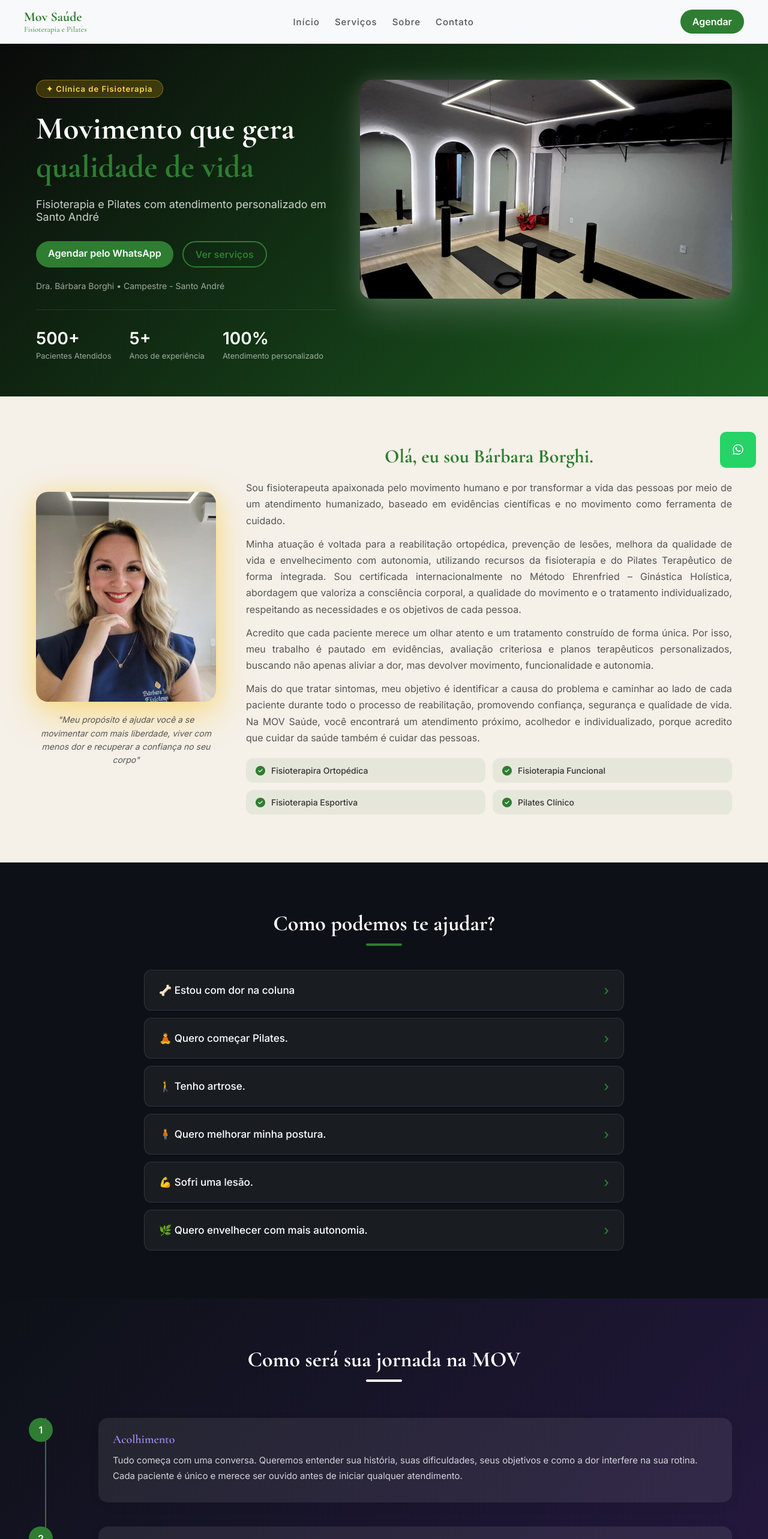
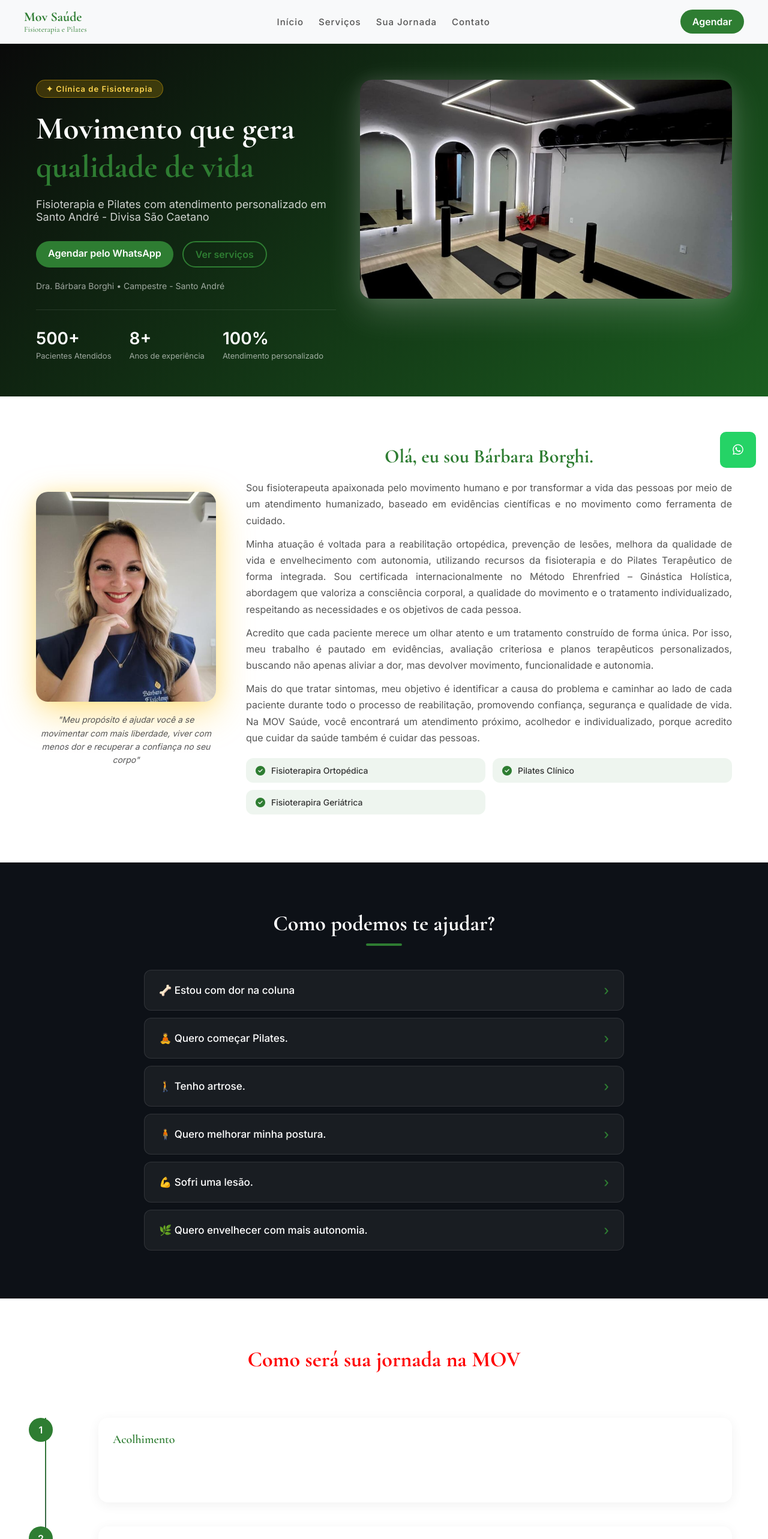
Before and after one commit to gustavoagsilva/mov-saude-react, a React (Vite) app: page / in a window 1280 px wide. Shown: the top 2566 px of the page at 60% size. Built offline with nearby package versions, Linux system fonts and the light colour scheme.

Commit message:
style: changed de css in components cta / footer / header / header / hero / journey / philosophy and professional. And delete the about and differentials

```diff
--- a/src/App.jsx
+++ b/src/App.jsx
@@ -1,6 +1,6 @@
-import About from "./components/About/About";
+// import About from "./components/About/About";
 import CTA from "./components/CTA/CTA";
-import Differentials from "./components/Differentials/Differentials";
+// import Differentials from "./components/Differentials/Differentials";
 import Header from "./components/Header/Header";
 import Hero from "./components/Hero/Hero";
 import Professional from "./components/Professional/Professional";
@@ -24,8 +24,8 @@ function App() {
       <Journey />
       <MovForYou />
       <Philosophy />
-      <About />
-      <Differentials />
+      {/* <About /> */}
+      {/* <Differentials /> */}
       <CTA />
       <Footer />
       <WhatsAppButton />
--- a/src/components/CTA/CTA.jsx
+++ b/src/components/CTA/CTA.jsx
@@ -5,7 +5,9 @@ function CTA() {
     <section className="cta reveal">
       <div className="cta__container container">
         <h2 className="cta__title">Agende sua avaliação agora mesmo</h2>
-        <p className="cta__subtitle">DEPOIS EU PENSO NO QUE ESCREVER AQUI</p>
+        <p className="cta__subtitle">
+          Agende sua aula experimental clicando AQUI
+        </p>
         <div className="cta__buttons">
           <a
             href="https://wa.me/5511910000570"
@@ -21,7 +23,7 @@ function CTA() {
 
         <div className="cta__trust">
           <span>
-            <i className="fas fa-check-circle"></i> Sem compromisso
+            <i className="fas fa-check-circle"></i> Aula experimental gratuita
           </span>
           <span>
             <i className="fas fa-heart"></i> Atendimento humanizado
--- a/src/components/Footer/Footer.jsx
+++ b/src/components/Footer/Footer.jsx
@@ -14,7 +14,7 @@ function Footer() {
           <div className="footer__item">
             <i className="fa-solid fa-location-dot"></i>
             <div>
-              <p>Rua Marina, 1325 - Campestre</p>
+              <p>Rua Marina, 1325, 1ª andar - Campestre</p>
               <p>CEP 09070-510 - Santo André/SP</p>
             </div>
           </div>
@@ -23,7 +23,9 @@ function Footer() {
             <i className="fas fa-clock"></i>
             <div>
               <p>Horário de atendimento</p>
-              <p>Segunda a Sexta: 9h às 17hrs</p>
+              <p>Segunda a Sexta: 07:30hs às 20:00 hrs</p>
+              <p>Sábado - 08:30 às 10:30 hrs</p>
+              <p>Domingo: Fechado</p>
             </div>
           </div>
 
--- a/src/components/Header/Header.jsx
+++ b/src/components/Header/Header.jsx
@@ -22,8 +22,8 @@ function Header() {
               </a>
             </li>
             <li>
-              <a href="#about" className="header__link">
-                Sobre
+              <a href="#journey" className="header__link">
+                Sua Jornada
               </a>
             </li>
             <li>
--- a/src/components/Hero/Hero.jsx
+++ b/src/components/Hero/Hero.jsx
@@ -12,6 +12,7 @@ function Hero() {
           </h1>
           <p className="hero__description">
             Fisioterapia e Pilates com atendimento personalizado em Santo André
+            - Divisa São Caetano
           </p>
           <div className="hero__buttons">
             <a
@@ -35,7 +36,7 @@ function Hero() {
               <span>Pacientes Atendidos</span>
             </div>
             <div className="hero__stat">
-              <strong>5+</strong>
+              <strong>8+</strong>
               <span>Anos de experiência</span>
             </div>
             <div className="hero__stat">
--- a/src/components/Journey/Journey.css
+++ b/src/components/Journey/Journey.css
@@ -1,13 +1,14 @@
 .journey {
   padding: 80px 0;
-  background: linear-gradient(135deg, #0d1117, #2d1b4e);
+  /* background: linear-gradient(135deg, #0d1117, #2d1b4e); */
+  background: rgba(255, 255, 255, 0.8);
 }
 
 .journey__title-main {
   text-align: center;
   font-size: 36px;
   margin-bottom: 60px;
-  color: white;
+  color: red;
 }
 
 .journey__title-main::after {
@@ -84,13 +85,13 @@
 .journey__title {
   font-size: 20px;
   font-weight: 600;
-  color: #a78bfa;
+  color: var(--primary-color);
   margin-bottom: 10px;
 }
 
 .journey__text {
   font-size: 15px;
-  color: rgba(255, 255, 255, 0.8);
+  color: white;
   line-height: 1.7;
   margin-bottom: 8px;
 }
--- a/src/components/Journey/Journey.jsx
+++ b/src/components/Journey/Journey.jsx
@@ -2,7 +2,7 @@ import "./Journey.css";
 
 function Journey() {
   return (
-    <section className="journey reveal">
+    <section id="journey" className="journey reveal">
       <div className="container">
         <h2 className="journey__title-main">Como será sua jornada na MOV</h2>
         <div className="journey__list">
--- a/src/components/Philosophy/Philosophy.css
+++ b/src/components/Philosophy/Philosophy.css
@@ -1,6 +1,6 @@
 .philosophy {
   padding: 80px 0;
-  background: #f5f0e8;
+  background: rgba(255, 255, 255, 0.8);
 }
 
 .philosophy__title-main {
--- a/src/components/Philosophy/Philosophy.jsx
+++ b/src/components/Philosophy/Philosophy.jsx
@@ -8,7 +8,7 @@ function Philosophy() {
         <div className="philosophy__grid">
           <div className="philosophy__item">
             <h2 className="philosophy__title">
-              🩵 Nós ouvimos antes de tratar
+              💚 Nós ouvimos antes de tratar
             </h2>
             <p className="philosophy__description">
               Cada pessoa possui uma história. Antes de qualquer exercício,
@@ -17,7 +17,7 @@ function Philosophy() {
           </div>
           <div className="philosophy__item">
             <h2 className="philosophy__title">
-              🩵 Tratamos a causa, não apenas os sintomas.
+              💚 Tratamos a causa, não apenas os sintomas.
             </h2>
             <p className="philosophy__description">
               Nosso foco é encontrar a origem do problema para promover
@@ -26,7 +26,7 @@ function Philosophy() {
           </div>
           <div className="philosophy__item">
             <h2 className="philosophy__title">
-              🩵 Você acompanha sua evolução
+              💚 Você acompanha sua evolução
             </h2>
             <p className="philosophy__description">
               Seu tratamento é construído junto com você, com objetivos claros e
@@ -35,7 +35,7 @@ function Philosophy() {
             </p>
           </div>
           <div className="philosophy__item">
-            <h2 className="philosophy__title">🩵 Movimento é liberdade</h2>
+            <h2 className="philosophy__title">💚 Movimento é liberdade</h2>
             <p className="philosophy__description">
               Nosso maior propósito é devolver autonomia, confiança e qualidade
               de vida para que você possa viver com mais leveza.
--- a/src/components/Professional/Professional.css
+++ b/src/components/Professional/Professional.css
@@ -1,6 +1,7 @@
 .professional {
   padding: 80px 0;
-  background: #f5f0e8;
+  /* background: #f5f0e8; */
+  background: rgba(255, 255, 255, 0.8);
 }
 
 .professional__container {
--- a/src/components/Professional/Professional.jsx
+++ b/src/components/Professional/Professional.jsx
@@ -52,15 +52,11 @@ function Professional() {
             </li>
             <li className="professional__item">
               <i className="fas fa-check-circle"></i>
-              Fisioterapia Funcional
+              Pilates Clínico
             </li>
             <li className="professional__item">
               <i className="fas fa-check-circle"></i>
-              Fisioterapia Esportiva
-            </li>
-            <li className="professional__item">
-              <i className="fas fa-check-circle"></i>
-              Pilates Clínico
+              Fisioterapira Geriátrica
             </li>
           </ul>
         </div>
```
